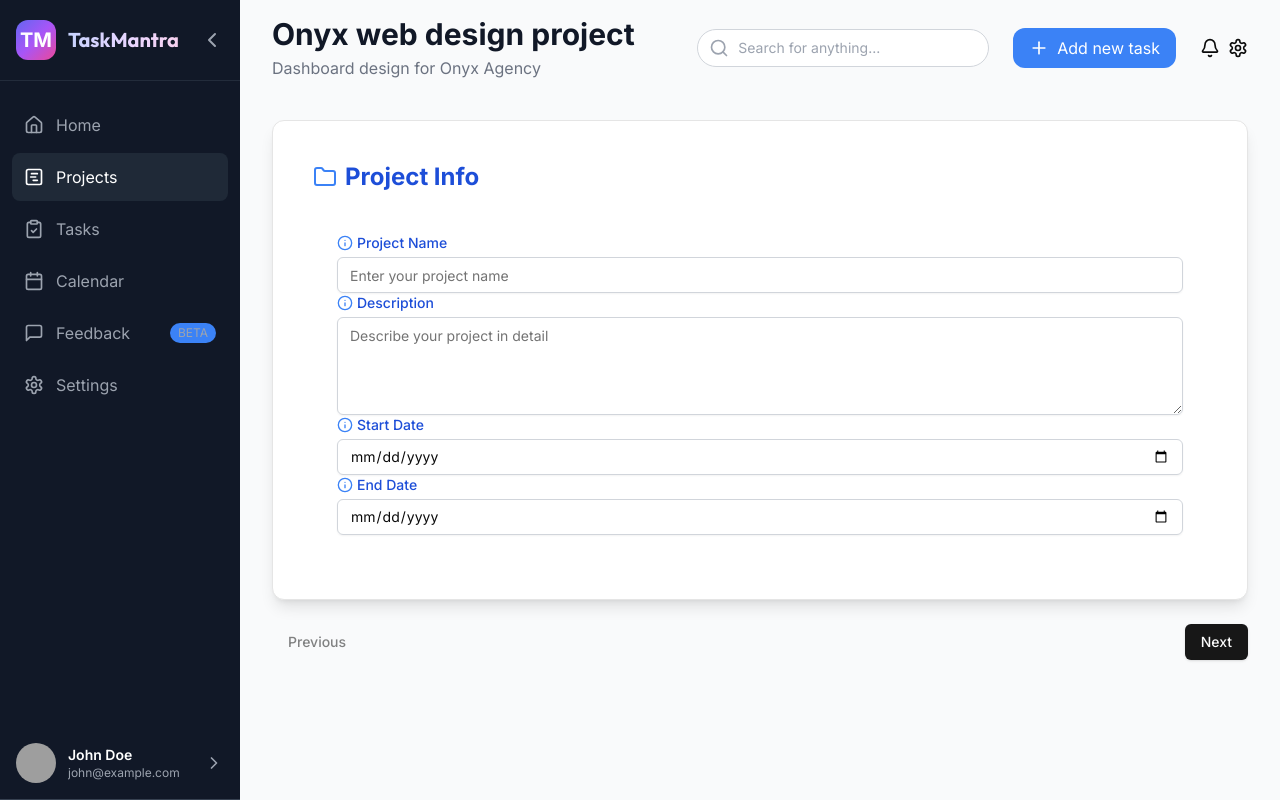
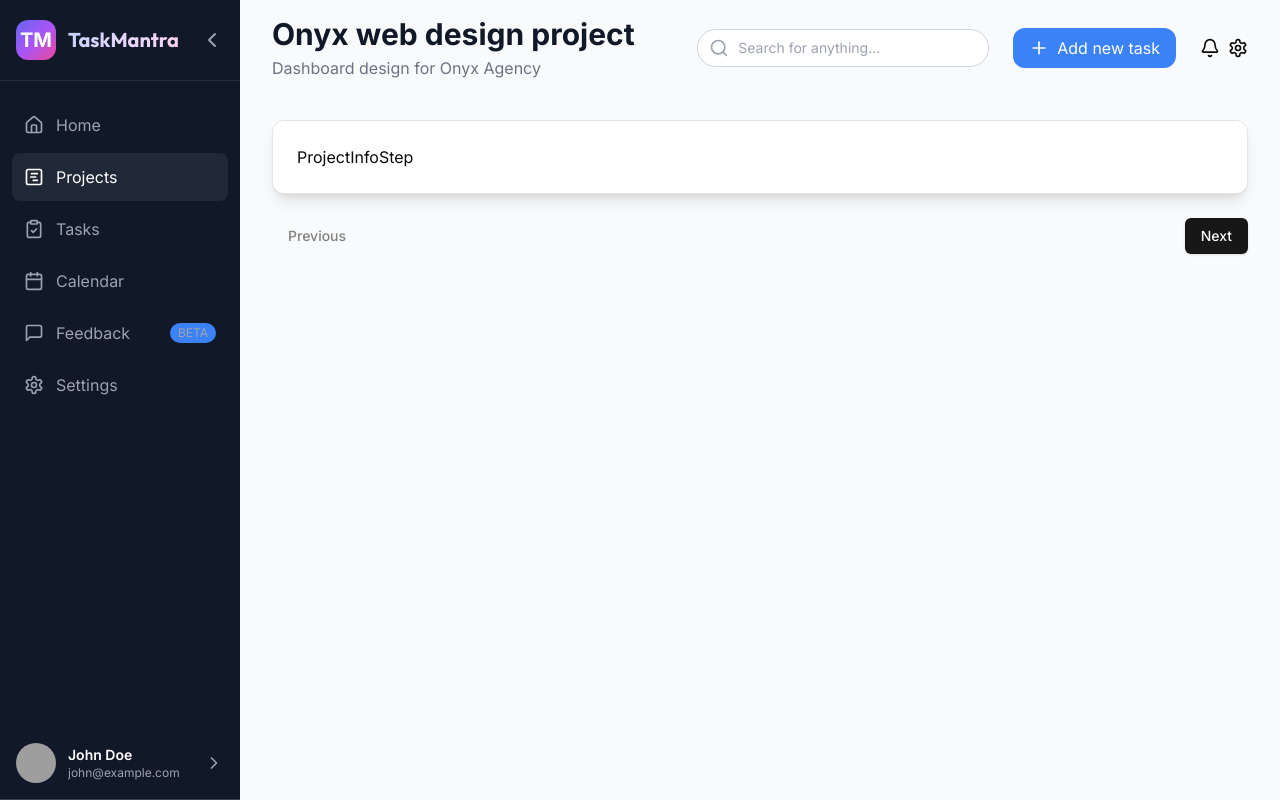
Before and after one commit to bikashd003/TaskMantra, a Next.js app: page /projects in a window 1280 px wide. Built offline with nearby package versions, Linux system fonts and the light colour scheme; grey boxes are pictures that could not be loaded.

Commit message:
refactor project steps components; simplify structure and update context handling for improved readability and maintainability

```diff
--- a/src/app/(dashboard)/projects/page.tsx
+++ b/src/app/(dashboard)/projects/page.tsx
@@ -1,13 +1,11 @@
-'use client'
-
-import { useState } from 'react'
+"use client"
+import FilesStep from "@/components/Projects/FilesStep"
+import ProjectInfoStep from "@/components/Projects/ProjectInfoStep"
+import TasksStep from "@/components/Projects/TasksStep"
+import { Button } from "@/components/ui/button"
+import { Card } from "@/components/ui/card"
+import { ProjectProvider, useProject } from "@/context/ProjectContext"
 import { FileUp, Layers, FolderPlus } from 'lucide-react'
-import { Button } from '@/components/ui/button'
-import { Card } from '@/components/ui/card'
-import ProjectInfoStep from '@/components/Projects/ProjectInfoStep'
-import TasksStep from '@/components/Projects/TasksStep'
-import FilesStep from '@/components/Projects/FilesStep'
-import { ProjectProvider } from '@/context/ProjectContext'
 
 const steps = [
     { id: 1, title: 'Project Info', icon: <FolderPlus className="w-6 h-6" /> },
@@ -15,8 +13,21 @@ const steps = [
     { id: 3, title: 'Files', icon: <FileUp className="w-5 h-5" /> },
 ]
 
-export default function NewProject() {
-    const [currentStep, setCurrentStep] = useState(1)
+const PageContent = () => {
+    const { currentStep, setCurrentStep } = useProject()!;
+
+    const renderStepContent = () => {
+        switch (currentStep) {
+            case 1:
+                return <ProjectInfoStep />;
+            case 2:
+                return <TasksStep />;
+            case 3:
+                return <FilesStep />;
+            default:
+                return null;
+        }
+    };
 
     const handleNext = async () => {
         switch (currentStep) {
@@ -30,44 +41,17 @@ export default function NewProject() {
                 // Add validation for FilesStep
                 break;
         }
+        setCurrentStep(currentStep + 1);
     };
-    const renderStepContent = () => {
-        switch (currentStep) {
-            case 1:
+
     return (
-                    <ProjectInfoStep
-                        onNext={() => setCurrentStep(prev => prev + 1)}
-                    />
-                );
-            case 2:
-                return (
-                    <TasksStep
-                        onNext={() => setCurrentStep(prev => prev + 1)}
-                    />
-                );
-            case 3:
-                return (
-                    <FilesStep
-                        onNext={() => setCurrentStep(prev => prev + 1)}
-                    />
-                );
-            default:
-                return <ProjectInfoStep onNext={() => setCurrentStep(prev => prev + 1)} />;
-        }
-    };
-    return (
-        <ProjectProvider>
         <div className="min-h-screen bg-gray-50 p-8">
-                {/* Step Indicator remains the same */}
-
             <Card className="shadow-lg p-6">{renderStepContent()}</Card>
-
-                {/* Navigation Buttons */}
             <div className="flex justify-between mt-6">
                 <Button
                     variant="ghost"
                     disabled={currentStep === 1}
-                        onClick={() => setCurrentStep((prev) => prev - 1)}
+                    onClick={() => setCurrentStep(currentStep - 1)}
                 >
                     Previous
                 </Button>
@@ -79,6 +63,15 @@ export default function NewProject() {
                 </Button>
             </div>
         </div>
+    );
+};
+
+const Page = () => {
+    return (
+        <ProjectProvider>
+            <PageContent />
         </ProjectProvider>
     );
-}
+};
+
+export default Page;
--- a/src/components/Projects/FilesStep.tsx
+++ b/src/components/Projects/FilesStep.tsx
@@ -1,14 +1,9 @@
-import { Button } from "../ui/button";
+import React from 'react'
 
-export default function FilesStep({ onNext }: { onNext: (data: unknown) => void }) {
+const FilesStep = () => {
     return (
-        <div>
-            <h2 className="text-xl font-semibold mb-4">Files</h2>
-            <p className="text-gray-600">
-                Upload files related to the project. Supported formats include
-                PDF, PNG, and DOCX.
-            </p>
-            <Button className="mt-4">Upload Files</Button>
-        </div>
-    )
+      <div>FilesStep</div>
+  )
 }
+
+export default FilesStep
--- a/src/components/Projects/ProjectInfoStep.tsx
+++ b/src/components/Projects/ProjectInfoStep.tsx
@@ -1,134 +1,9 @@
-'use client'
+import React from 'react'
 
-import { useForm, Controller } from 'react-hook-form'
-import { yupResolver } from '@hookform/resolvers/yup'
-import { Input } from '@/components/ui/input'
-import { Textarea } from '@/components/ui/textarea'
-import { Folder, Info } from 'lucide-react'
-import { projectInfoSchema } from '@/app/Schemas/ProjectInfo'
-import { useProject } from '@/context/ProjectContext'
+const ProjectInfoStep = () => {
+    return (
+      <div>ProjectInfoStep</div>
+  )
+}
 
-
-
-export default function ProjectInfoStep({ onNext }: { onNext: (data: unknown) => void }) {
-    const { updateProjectData } = useProject();
-    const {
-        control,
-        handleSubmit,
-        formState: { errors },
-    } = useForm({
-        resolver: yupResolver(projectInfoSchema),
-        defaultValues: {
-            projectName: '',
-            description: '',
-            startDate: undefined,
-            endDate: undefined,
-        },
-    });
-
-    const onSubmit = (data: unknown) => {
-        updateProjectData('projects', data);
-        onNext(data);
-    };
-    return (
-        <div className="p-4">
-            <h2 className="text-2xl font-bold text-blue-700 mb-4 flex items-center gap-2">
-                <Folder className="w-6 h-6 text-blue-500" /> Project Info
-            </h2>
-            <div className="p-6">
-                <form onSubmit={handleSubmit(onSubmit)}>
-                    {/* Project Name */}
-                    <div>
-                        <label className=" text-sm font-medium text-blue-700 flex items-center gap-1">
-                            <Info className="w-4 h-4 text-blue-500" /> Project Name
-                        </label>
-                        <Controller
-                            name="projectName"
-                            control={control}
-                            render={({ field }) => (
-                                <Input
-                                    {...field}
-                                    placeholder="Enter your project name"
-                                    className={`mt-1 block w-full rounded-md shadow-sm ${errors.projectName ? 'border-red-500' : 'border-gray-300'
-                                        }`}
-                                />
-                            )}
-                        />
-                        {errors.projectName && (
-                            <p className="text-red-500 text-sm mt-1">{errors.projectName.message}</p>
-                        )}
-                    </div>
-
-                    {/* Description */}
-                    <div>
-                        <label className=" text-sm font-medium text-blue-700 flex items-center gap-1">
-                            <Info className="w-4 h-4 text-blue-500" /> Description
-                        </label>
-                        <Controller
-                            name="description"
-                            control={control}
-                            render={({ field }) => (
-                                <Textarea
-                                    {...field}
-                                    placeholder="Describe your project in detail"
-                                    className={`mt-1 block w-full rounded-md shadow-sm ${errors.description ? 'border-red-500' : 'border-gray-300'
-                                        }`}
-                                    rows={4}
-                                />
-                            )}
-                        />
-                        {errors.description && (
-                            <p className="text-red-500 text-sm mt-1">{errors.description.message}</p>
-                        )}
-                    </div>
-
-                    {/* Start Date */}
-                    <div>
-                        <label className=" text-sm font-medium text-blue-700 flex items-center gap-1">
-                            <Info className="w-4 h-4 text-blue-500" /> Start Date
-                        </label>
-                        <Controller
-                            name="startDate"
-                            control={control}
-                            render={({ field }) => (
-                                <Input
-                                    {...field}
-                                    type="date"
-                                    value={field.value ? field.value.toISOString().split('T')[0] : ''}
-                                    className={`mt-1 block w-full rounded-md shadow-sm ${errors.startDate ? 'border-red-500' : 'border-gray-300'
-                                        }`}
-                                />
-                            )}
-                        />
-                        {errors.startDate && (
-                            <p className="text-red-500 text-sm mt-1">{errors.startDate.message}</p>
-                        )}
-                    </div>
-
-                    {/* End Date */}
-                    <div>
-                        <label className=" text-sm font-medium text-blue-700 flex items-center gap-1">
-                            <Info className="w-4 h-4 text-blue-500" /> End Date
-                        </label>
-                        <Controller
-                            name="endDate"
-                            control={control}
-                            render={({ field }) => (
-                                <Input
-                                    {...field}
-                                    type="date"
-                                    value={field.value ? field.value.toISOString().split('T')[0] : ''}
-                                    className={`mt-1 block w-full rounded-md shadow-sm ${errors.endDate ? 'border-red-500' : 'border-gray-300'
-                                        }`}
-                                />
-                            )}
-                        />
-                        {errors.endDate && (
-                            <p className="text-red-500 text-sm mt-1">{errors.endDate.message}</p>
-                        )}
-                    </div>
-                </form>
-            </div>
-        </div>
-    )
-}
+export default ProjectInfoStep
--- a/src/components/Projects/TasksStep.tsx
+++ b/src/components/Projects/TasksStep.tsx
@@ -1,14 +1,9 @@
-import { Button } from "../ui/button";
+import React from 'react'
 
-export default function TasksStep({ onNext }: { onNext: (data: unknown) => void }) {
+const TasksStep = () => {
     return (
-        <div>
-            <h2 className="text-xl font-semibold mb-4">Tasks</h2>
-            <p className="text-gray-600">
-                Manage tasks for this project. You can add, edit, and organize
-                tasks.
-            </p>
-            <Button className="mt-4">Add Task</Button>
-        </div>
-    )
+      <div>TasksStep</div>
+  )
 }
+
+export default TasksStep
```
Also changed, not shown: src/context/ProjectContext.tsx (+39 -77 lines). Lines whose indentation alone changed are shown as unchanged.
